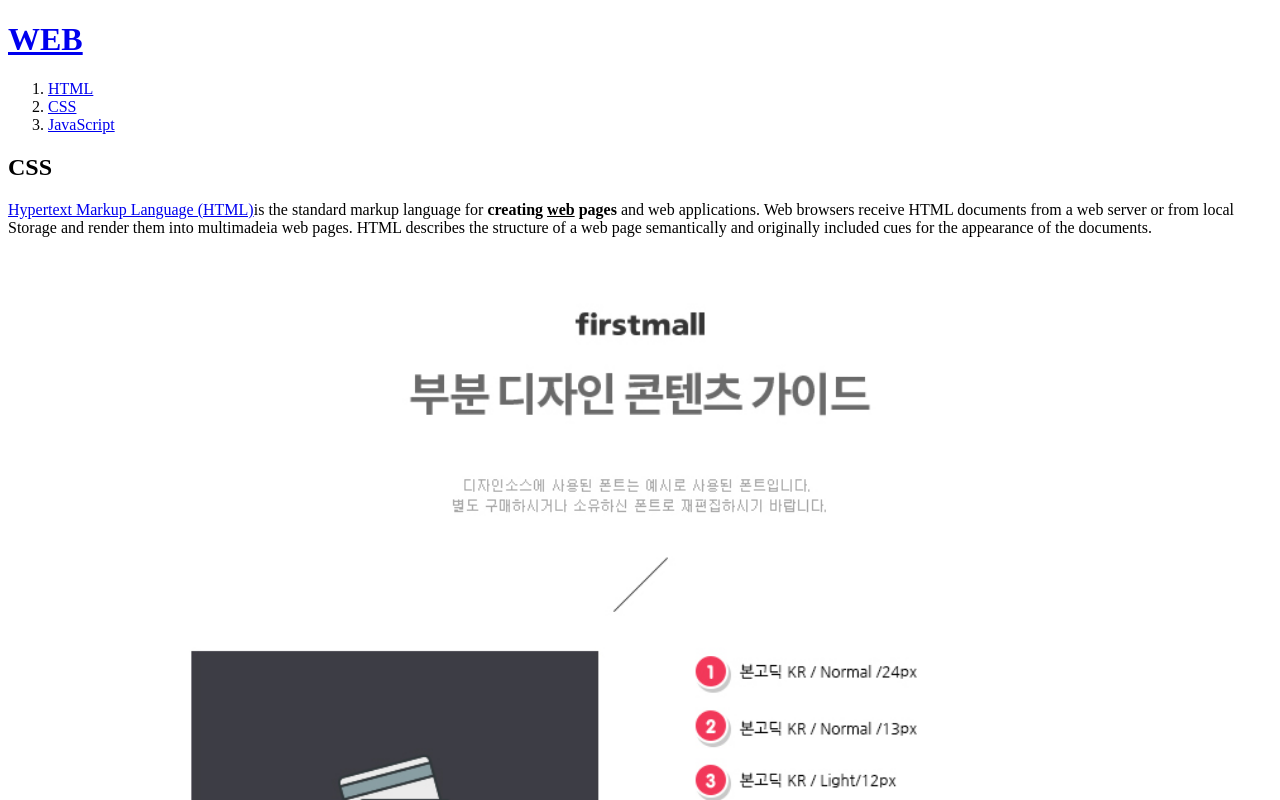
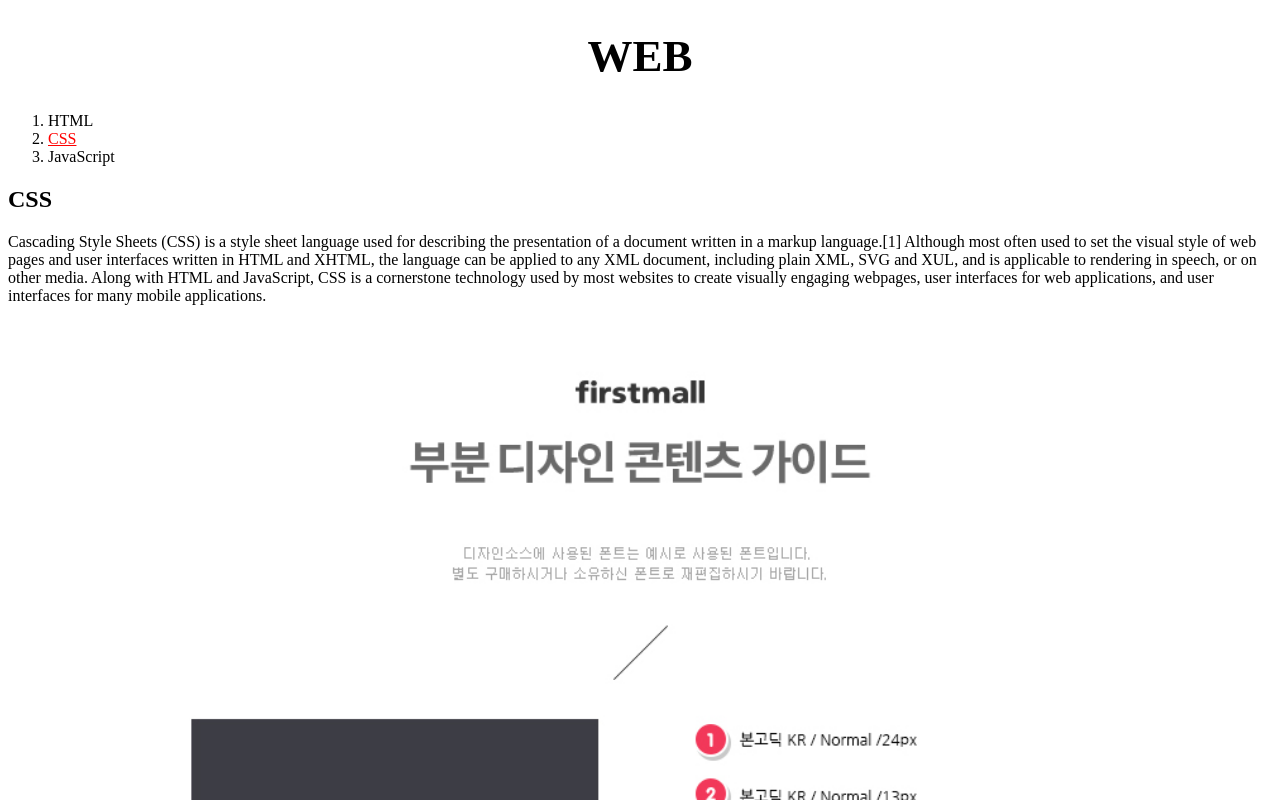
Before and after one commit to kim-daeyeoun/web1, a plain HTML site: page 2.html in a window 1280 px wide. Shown: the top 800 px of the page. Drawn offline with Linux system fonts and the light colour scheme.

Commit message:
Add files via upload

```diff
--- a/2.html
+++ b/2.html
@@ -12,17 +12,29 @@
 
   gtag('config', 'UA-149846824-1');
 </script>
-
+    <style>
+      a {
+        color:black;
+        text-decoration:none;
+      }
+      ol {
+        color:black;
+      }
+      h1 {
+        font-size:45px;
+        text-align:center;
+      }
+    </style>
   </head>
   <body>
     <h1><a href="index.html">WEB</a></h1>
     <ol>
       <li><a href="1.html">HTML</a></li>
-      <li><a href="2.html">CSS</a></li>
+      <li><a href="2.html" style="color:red; text-decoration:underline">CSS</a></li>
       <li><a href="3.html">JavaScript</a></li>
     </ol>
     <h2>CSS</h2>
-    <p><a href="https://www.naver.com" target="_blank" title="html5 specification">Hypertext Markup Language (HTML)</a>is the standard markup language for <strong> creating <u>web</u> pages </strong> and web applications. Web browsers receive HTML documents from a web server or from local Storage and render them into multimadeia web pages. HTML describes the structure of a web page semantically and originally included cues for the appearance of the documents.</p>
+    <p>Cascading Style Sheets (CSS) is a style sheet language used for describing the presentation of a document written in a markup language.[1] Although most often used to set the visual style of web pages and user interfaces written in HTML and XHTML, the language can be applied to any XML document, including plain XML, SVG and XUL, and is applicable to rendering in speech, or on other media. Along with HTML and JavaScript, CSS is a cornerstone technology used by most websites to create visually engaging webpages, user interfaces for web applications, and user interfaces for many mobile applications.</p>
     <img src="imgtest01.jpg" width=100% alt="테스트이미지">
     <!--Start of Tawk.to Script-->
 <script type="text/javascript">
```
Also changed, not shown: 1.html (+13 -0 lines), 3.html (+13 -0 lines), index.html (+22 -0 lines).
